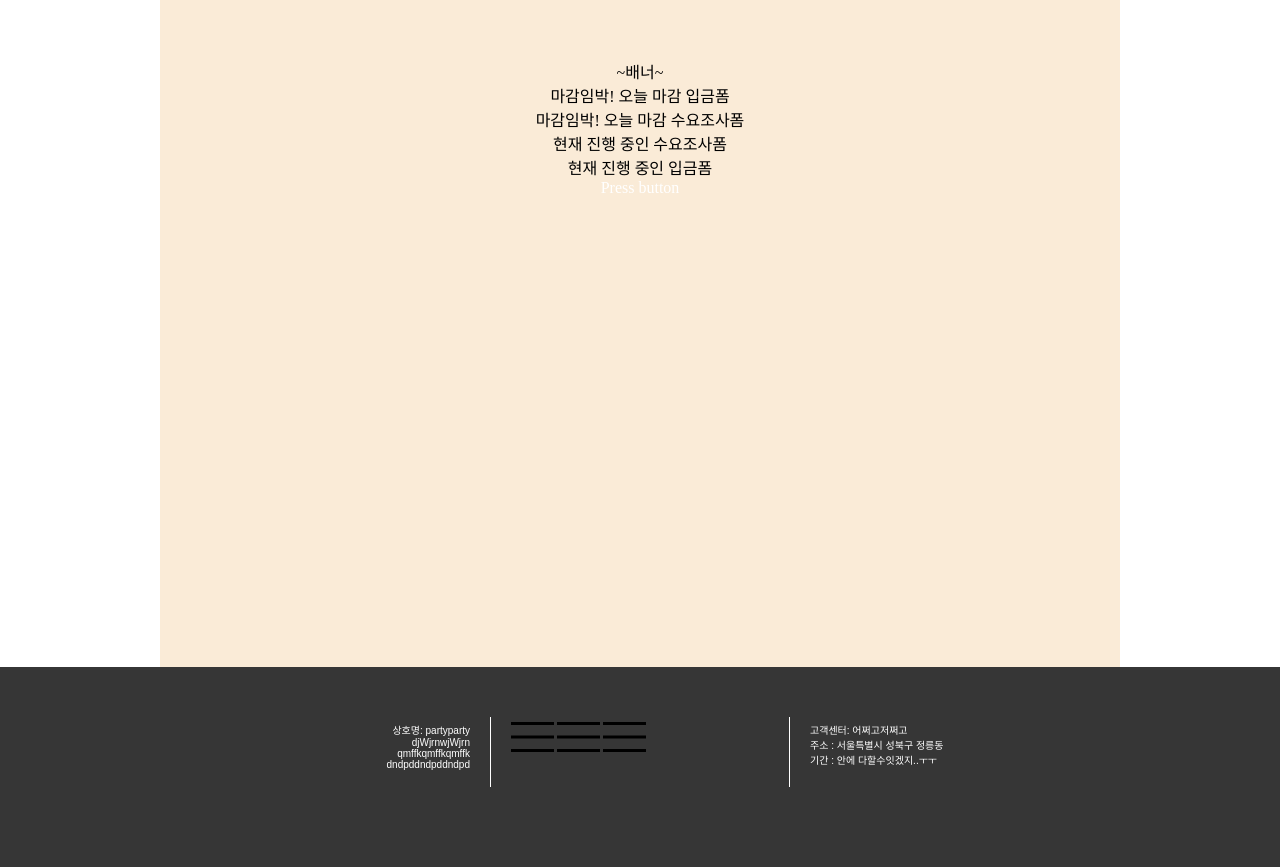
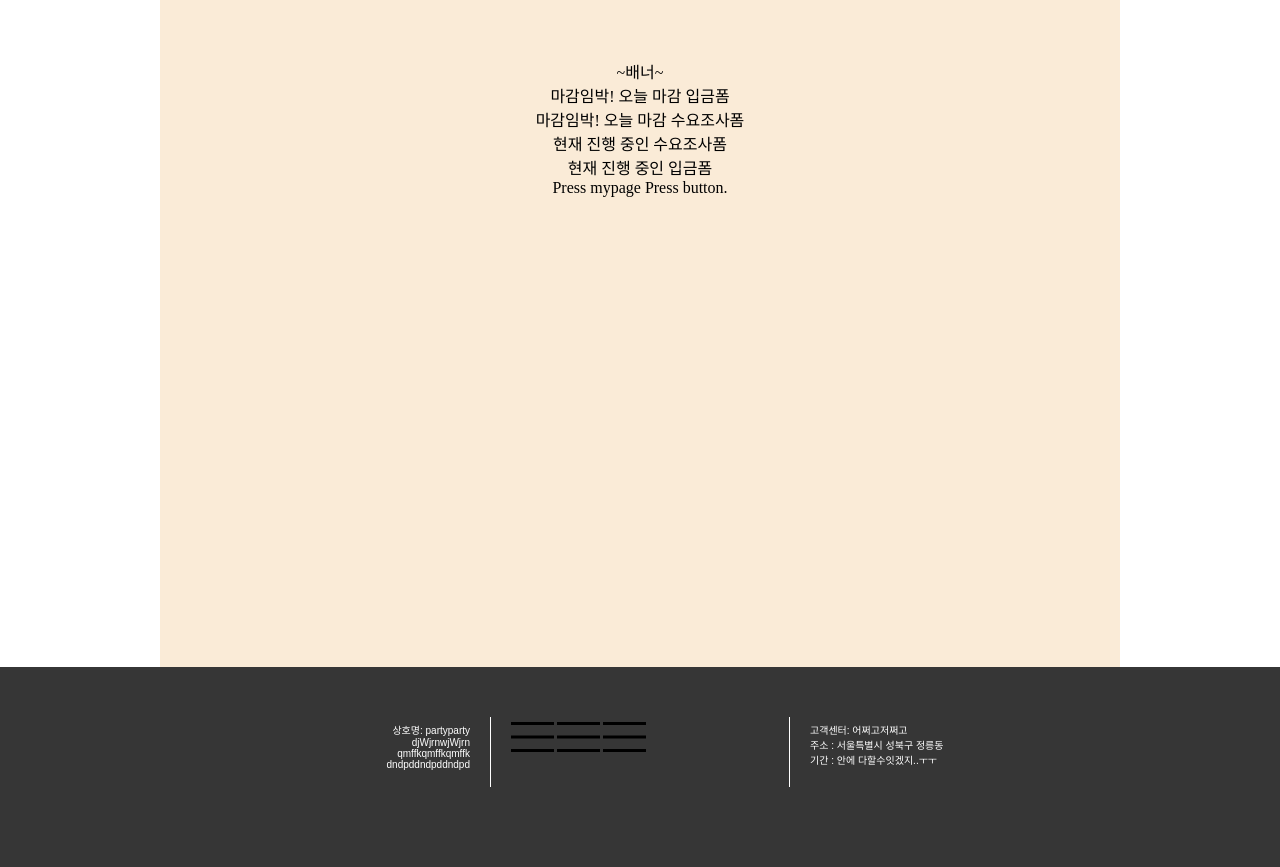
Before and after one commit to likelion-kookmin/Party-Party, a Django app: page / in a window 1280 px wide. Shown: the part 101-968 px from the top of the page. Run offline with Django 3.2, Linux system fonts and the light colour scheme; data that the repository does not hold is empty; some web fonts are replaced.

Commit message:
Update main.html

```diff
--- a/party_party/main/templates/main.html
+++ b/party_party/main/templates/main.html
@@ -28,10 +28,13 @@
 
         </div>
     </section>
-
+    <!-- mypage가 잘 접속되는지 확인하려고 넣어놨어요 나중에 직접지울게욥.. 아니면 pull 받아서 지우셔도 돼요! -->
+    <a href="{% url 'mypage' %}" class="btn btn-primary buttoncol">
+        <span style='color:black'>
+            Press mypage</span></a>
     <a href="{% url 'write_choices' %}" class="btn btn-primary buttoncol">
-    <span style='color:white'>
-        Press button</span>
+        <span style='color:black'>
+            Press button</span></a>.
 
 </main>
 
```
